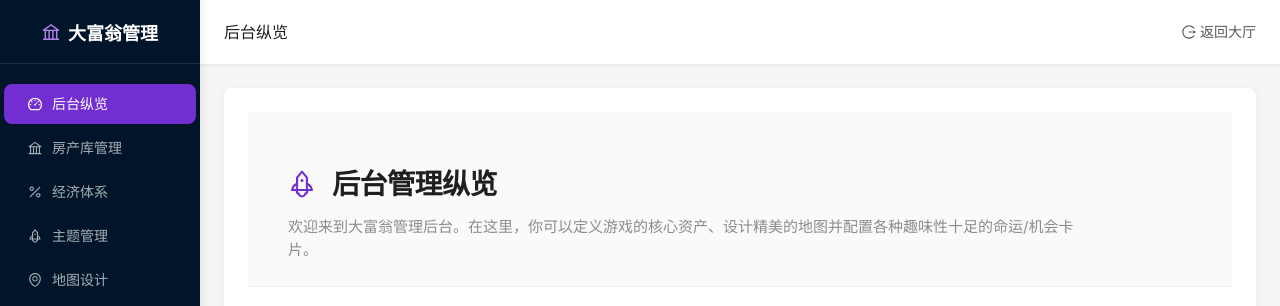
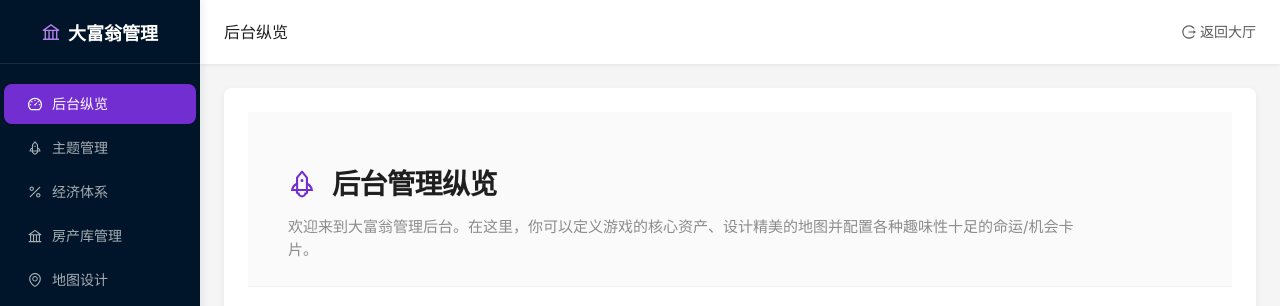
Before and after one commit to lllllan02/monopoly, a React (Vite) app in the folder client/: page /admin in a window 1280 px wide. Shown: the top 306 px of the page. Built offline with nearby package versions, Linux system fonts and the light colour scheme; no server answers.

Commit message:
交换房产库管理和主题管理的路由配置，更新相关图标和标签以反映新的导航结构，确保后台管理界面的逻辑一致性和用户体验的流畅性。

```diff
--- a/client/src/components/AdminLayout.tsx
+++ b/client/src/components/AdminLayout.tsx
@@ -25,9 +25,9 @@ const AdminLayout: React.FC = () => {
       label: '后台纵览',
     },
     {
-      key: '/admin/properties',
-      icon: <BankOutlined />,
-      label: '房产库管理',
+      key: '/admin/themes',
+      icon: <RocketOutlined />,
+      label: '主题管理',
     },
     {
       key: '/admin/rent-levels',
@@ -35,9 +35,9 @@ const AdminLayout: React.FC = () => {
       label: '经济体系',
     },
     {
-      key: '/admin/themes',
-      icon: <RocketOutlined />,
-      label: '主题管理',
+      key: '/admin/properties',
+      icon: <BankOutlined />,
+      label: '房产库管理',
     },
     {
       key: '/admin/maps',
```
